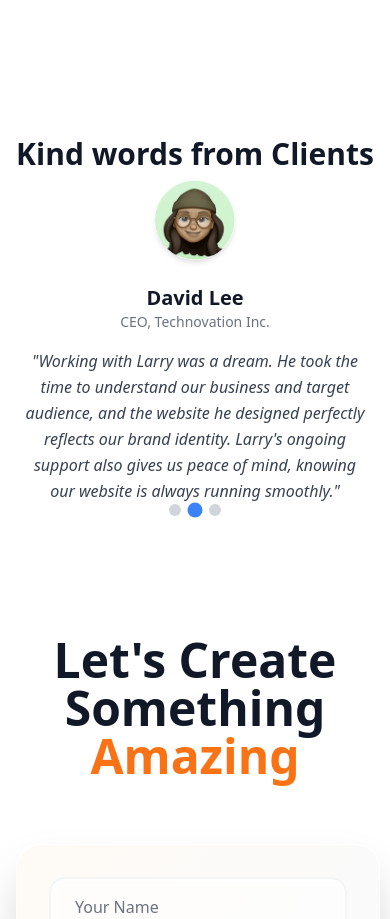
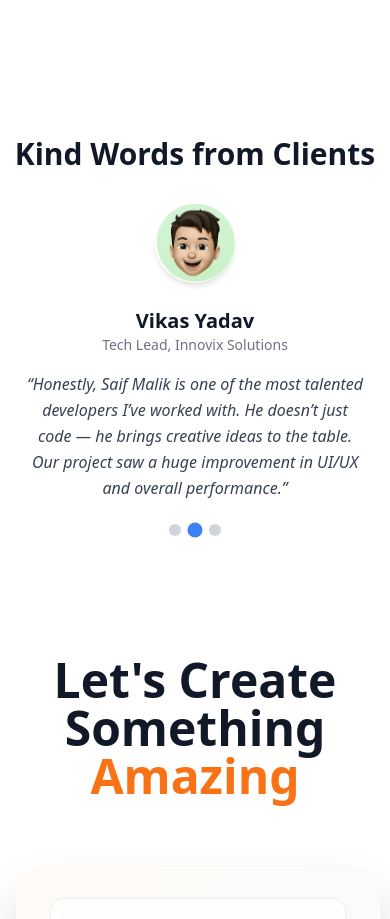
Before and after one commit to Saifmalik2004/portfolio, a React (Vite) app in the folder frontend/: page / in a window 390 px wide. Shown: the part 4040-4959 px from the top of the page. Built offline with nearby package versions, Linux system fonts and the light colour scheme; no server answers.

Commit message:
tesimonials

```diff
--- a/frontend/src/components/home/TestinomialSection.tsx
+++ b/frontend/src/components/home/TestinomialSection.tsx
@@ -1,29 +1,29 @@
+import React, { useEffect, useState } from "react";
+import { motion, AnimatePresence } from "framer-motion";
+import avtar1 from "/assets/images/avtar.png";
+import avtar2 from "/assets/images/avtar2.png"; // agar ek aur avatar chahiye to add kar lena
 
-import React, { useEffect, useState } from 'react';
-import { motion, AnimatePresence } from 'framer-motion';
-import avtar1 from '/assets/images/avtar.png';
-import avtar2 from '/assets/images/avtar2.png';
 const testimonials = [
   {
-    name: 'David Lee',
-    role: 'CEO, Technovation Inc.',
+    name: "sudhanshu Sharma",
+    role: "Founder, CodeVerse India",
+    image: avtar2,
+    content:
+      "Working with Saif was an absolute pleasure! He understood exactly what our startup needed and built a fast, responsive, and visually stunning web app. His full-stack skills with React and Spring Boot made everything seamless.",
+  },
+  {
+    name: "Vikas Yadav",
+    role: "Tech Lead, Innovix Solutions",
+    image: avtar2,
+    content:
+      "Honestly, Saif Malik is one of the most talented developers I’ve worked with. He doesn’t just code — he brings creative ideas to the table. Our project saw a huge improvement in UI/UX and overall performance.",
+  },
+  {
+    name: "Priya Mehta",
+    role: "Entrepreneur, ShopEasy India",
     image: avtar1,
     content:
-      "Working with Larry was a dream. He took the time to understand our business and target audience, and the website he designed perfectly reflects our brand identity. Larry's ongoing support also gives us peace of mind, knowing our website is always running smoothly.",
-  },
-  {
-    name: 'David Lee',
-    role: 'CEO, Technovation Inc.',
-    image: avtar1,
-    content:
-      "Working with Larry was a dream. He took the time to understand our business and target audience, and the website he designed perfectly reflects our brand identity. Larry's ongoing support also gives us peace of mind, knowing our website is always running smoothly.",
-  },
-  {
-    name: 'Sarah Jones',
-    role: 'Marketing Manager, Green Earth Solar',
-    image: avtar2,
-    content:
-      "Larry’s design transformed our website! It’s not just gorgeous, but it’s incredibly user-friendly too. We’ve seen a huge jump in leads since launch, and customers love the easy navigation. Larry truly exceeded our expectations!",
+      "Saif ke saath kaam karna ek amazing experience tha. Unhone mere e-commerce website ko scratch se design kiya, aur ab conversions double ho gaye hain! Itna smooth aur aesthetic design maine pehli baar dekha.",
   },
 ];
 
@@ -42,17 +42,17 @@ export default function MinimalTestimonialSlider() {
   return (
     <section className="pt-11 pb-20 bg-white text-center overflow-hidden w-full">
       <h2 className="text-3xl md:text-5xl font-semibold mb-10 text-gray-900">
-        Kind words from Clients
+        Kind Words from Clients
       </h2>
 
-      <div className="relative h-[260px] md:h-[320px]">
+      <div className="relative h-[280px] md:h-[340px]">
         <AnimatePresence mode="wait">
           <motion.div
             key={index}
             initial={{ x: 100, opacity: 0 }}
             animate={{ x: 0, opacity: 1 }}
             exit={{ x: -100, opacity: 0 }}
-            transition={{ duration: 0.5, ease: 'easeInOut' }}
+            transition={{ duration: 0.5, ease: "easeInOut" }}
             className="absolute inset-0 flex flex-col items-center justify-center"
           >
             {/* Avatar */}
@@ -74,7 +74,7 @@ export default function MinimalTestimonialSlider() {
 
             {/* Quote */}
             <p className="italic text-gray-700 max-w-5xl px-6 text-base md:text-lg leading-relaxed">
-              "{testimonials[index].content}"
+              “{testimonials[index].content}”
             </p>
           </motion.div>
         </AnimatePresence>
@@ -87,7 +87,7 @@ export default function MinimalTestimonialSlider() {
             key={i}
             onClick={() => changeTestimonial(i)}
             className={`w-3 h-3 rounded-full transition-all duration-300 ${
-              i === index ? 'bg-blue-500 scale-125' : 'bg-gray-300'
+              i === index ? "bg-blue-500 scale-125" : "bg-gray-300"
             }`}
           />
         ))}
```
